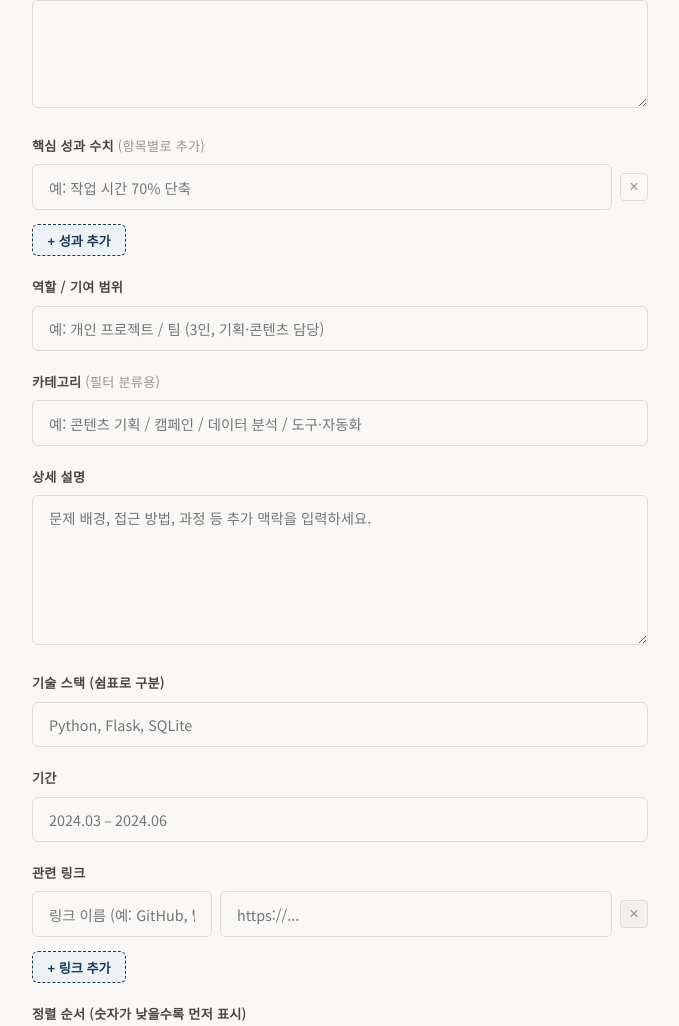
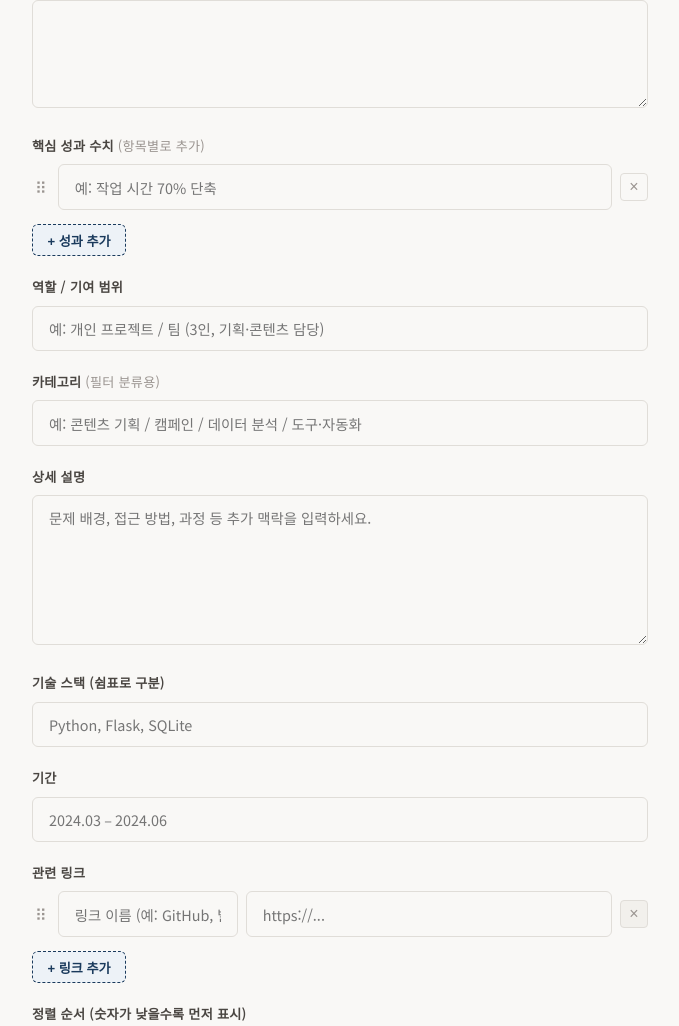
Before and after one commit to junglepark94-alt/portfolio, a Flask app: page /admin/project/new in a window 1280 px wide. Shown: the part 335-1361 px from the top of the page, without its empty margins (300-979 px from the left). Run offline with Flask 3, Linux system fonts and the light colour scheme; the visitor is signed in with stand-in values (Sample User, id 1); data comes from the database, SQL or seed files in the repository; some libraries are stand-ins or nearby versions.

Commit message:
feat: drag-to-reorder KPI and link rows in project form
Also fix modal gallery thumbs bar not hiding for single-image projects.

Co-Authored-By: Claude Sonnet 4.6 <noreply@anthropic.com>

```diff
--- a/static/css/main.css
+++ b/static/css/main.css
@@ -845,6 +845,20 @@ ul { list-style: none; }
   margin-bottom: 1rem;
 }
 
+/* ── Drag Handle ─────────────────────────────── */
+.drag-handle {
+  flex-shrink: 0;
+  cursor: grab;
+  color: var(--muted);
+  font-size: 1rem;
+  line-height: 1;
+  padding: 0 3px;
+  user-select: none;
+}
+.drag-handle:active { cursor: grabbing; }
+.kpi-row.dragging,
+.link-row.dragging { opacity: 0.35; }
+
 /* ── KPI Rows (project form) ────────────────── */
 .kpi-row {
   display: flex;
@@ -1071,6 +1085,7 @@ ul { list-style: none; }
   overflow-x: auto;
   background: #1a1814;
 }
+.modal-gallery-thumbs:empty { display: none; }
 .modal-gallery-thumbs img {
   width: 56px;
   height: 42px;
--- a/static/js/main.js
+++ b/static/js/main.js
@@ -259,6 +259,42 @@ if (galleryModal) {
   });
 }
 
+// ── Sortable rows (drag-handle based) ───────
+function makeSortable(container, itemSelector) {
+  let src = null;
+
+  container.addEventListener('mousedown', function (e) {
+    if (e.target.closest('.drag-handle')) {
+      const row = e.target.closest(itemSelector);
+      if (row) row.draggable = true;
+    }
+  });
+
+  container.addEventListener('dragstart', function (e) {
+    src = e.target.closest(itemSelector);
+    if (!src) return;
+    e.dataTransfer.effectAllowed = 'move';
+    setTimeout(function () { src.classList.add('dragging'); }, 0);
+  });
+
+  container.addEventListener('dragover', function (e) {
+    e.preventDefault();
+    const over = e.target.closest(itemSelector);
+    if (!over || over === src) return;
+    const mid = over.getBoundingClientRect().top + over.offsetHeight / 2;
+    if (e.clientY < mid) {
+      container.insertBefore(src, over);
+    } else {
+      container.insertBefore(src, over.nextSibling);
+    }
+  });
+
+  container.addEventListener('dragend', function () {
+    if (src) { src.classList.remove('dragging'); src.draggable = false; src = null; }
+    container.querySelectorAll(itemSelector).forEach(function (r) { r.draggable = false; });
+  });
+}
+
 // ── Project Form: KPI Rows ───────────────────
 const kpiRows = document.getElementById('kpiRows');
 const addKpiBtn = document.getElementById('addKpiBtn');
@@ -272,12 +308,14 @@ if (kpiRows && addKpiBtn) {
   addKpiBtn.addEventListener('click', function () {
     const row = document.createElement('div');
     row.className = 'kpi-row';
-    row.innerHTML = '<input type="text" name="kpi_item" placeholder="예: 작업 시간 70% 단축" />'
+    row.innerHTML = '<span class="drag-handle" title="드래그하여 순서 변경">⠿</span>'
+      + '<input type="text" name="kpi_item" placeholder="예: 작업 시간 70% 단축" />'
       + '<button type="button" class="kpi-remove-btn" aria-label="삭제">×</button>';
     kpiRows.appendChild(row);
     wireKpiRemove(row);
     row.querySelector('input').focus();
   });
+  makeSortable(kpiRows, '.kpi-row');
 }
 
 // ── Project Form: Dynamic Links ──────────────
@@ -296,6 +334,7 @@ if (linkRows && addLinkBtn) {
     const row = document.createElement('div');
     row.className = 'link-row';
     row.innerHTML = `
+      <span class="drag-handle" title="드래그하여 순서 변경">⠿</span>
       <input type="text" name="link_label" placeholder="링크 이름 (예: GitHub, 발표자료)" />
       <input type="url"  name="link_url"   placeholder="https://..." />
       <button type="button" class="link-remove-btn" aria-label="삭제">×</button>`;
@@ -303,6 +342,7 @@ if (linkRows && addLinkBtn) {
     wireRemoveBtn(row);
     row.querySelector('input').focus();
   });
+  makeSortable(linkRows, '.link-row');
 }
 
 // ── Project Category Filter ──────────────────
--- a/templates/project_form.html
+++ b/templates/project_form.html
@@ -52,12 +52,14 @@
         {% if project and project.kpi %}
           {% for item in project.kpi.split('\n') if item.strip() %}
           <div class="kpi-row">
+            <span class="drag-handle" title="드래그하여 순서 변경">⠿</span>
             <input type="text" name="kpi_item" value="{{ item.strip() }}" placeholder="예: 작업 시간 70% 단축" />
             <button type="button" class="kpi-remove-btn" aria-label="삭제">×</button>
           </div>
           {% endfor %}
         {% else %}
           <div class="kpi-row">
+            <span class="drag-handle" title="드래그하여 순서 변경">⠿</span>
             <input type="text" name="kpi_item" placeholder="예: 작업 시간 70% 단축" />
             <button type="button" class="kpi-remove-btn" aria-label="삭제">×</button>
           </div>
@@ -91,6 +93,7 @@
         {% if project and project.links %}
           {% for lk in project.links %}
           <div class="link-row">
+            <span class="drag-handle" title="드래그하여 순서 변경">⠿</span>
             <input type="text" name="link_label" placeholder="링크 이름" value="{{ lk.label }}" />
             <input type="url"  name="link_url"   placeholder="https://..." value="{{ lk.url }}" />
             <button type="button" class="link-remove-btn" aria-label="삭제">×</button>
@@ -98,6 +101,7 @@
           {% endfor %}
         {% else %}
           <div class="link-row">
+            <span class="drag-handle" title="드래그하여 순서 변경">⠿</span>
             <input type="text" name="link_label" placeholder="링크 이름 (예: GitHub, 발표자료)" />
             <input type="url"  name="link_url"   placeholder="https://..." />
             <button type="button" class="link-remove-btn" aria-label="삭제">×</button>
```
